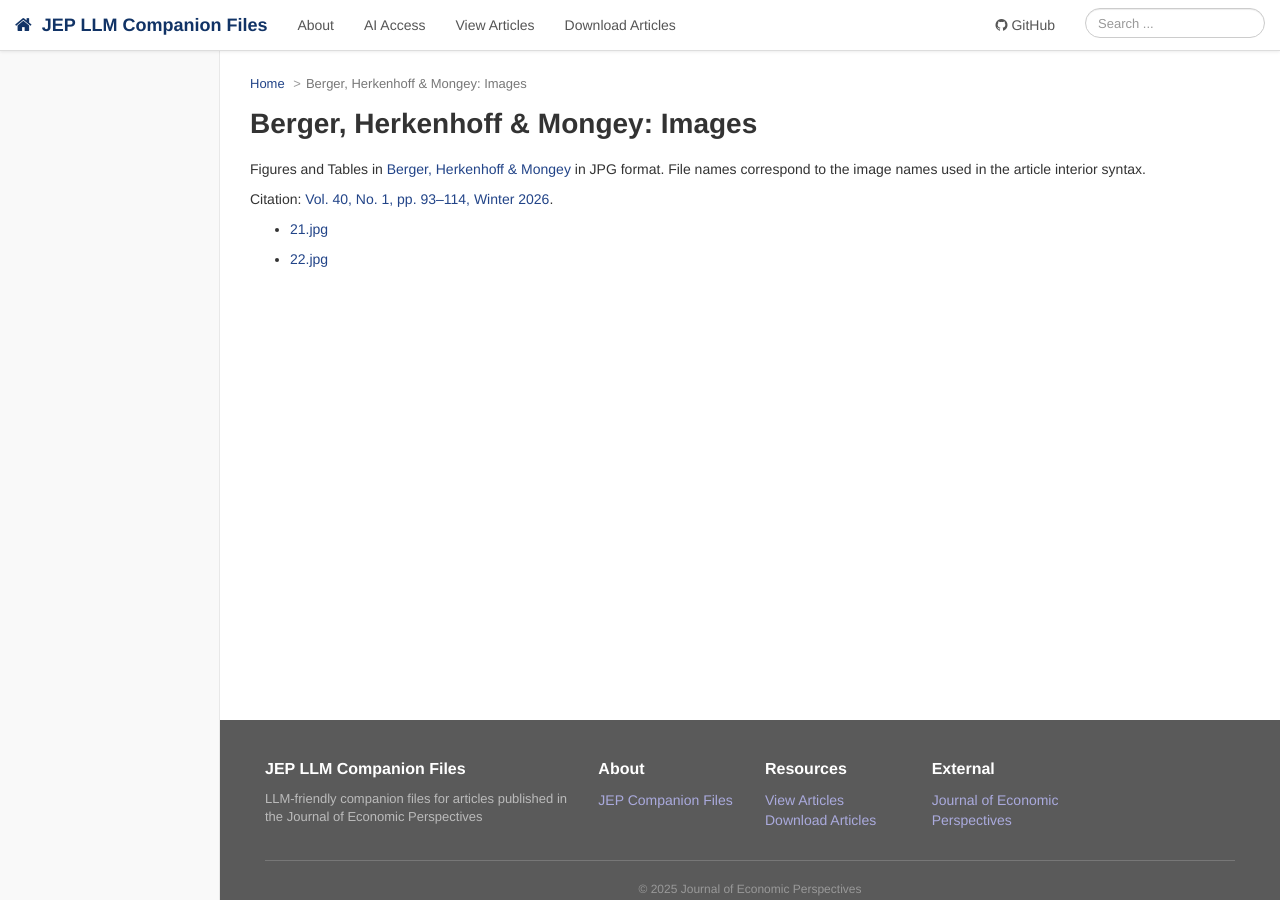
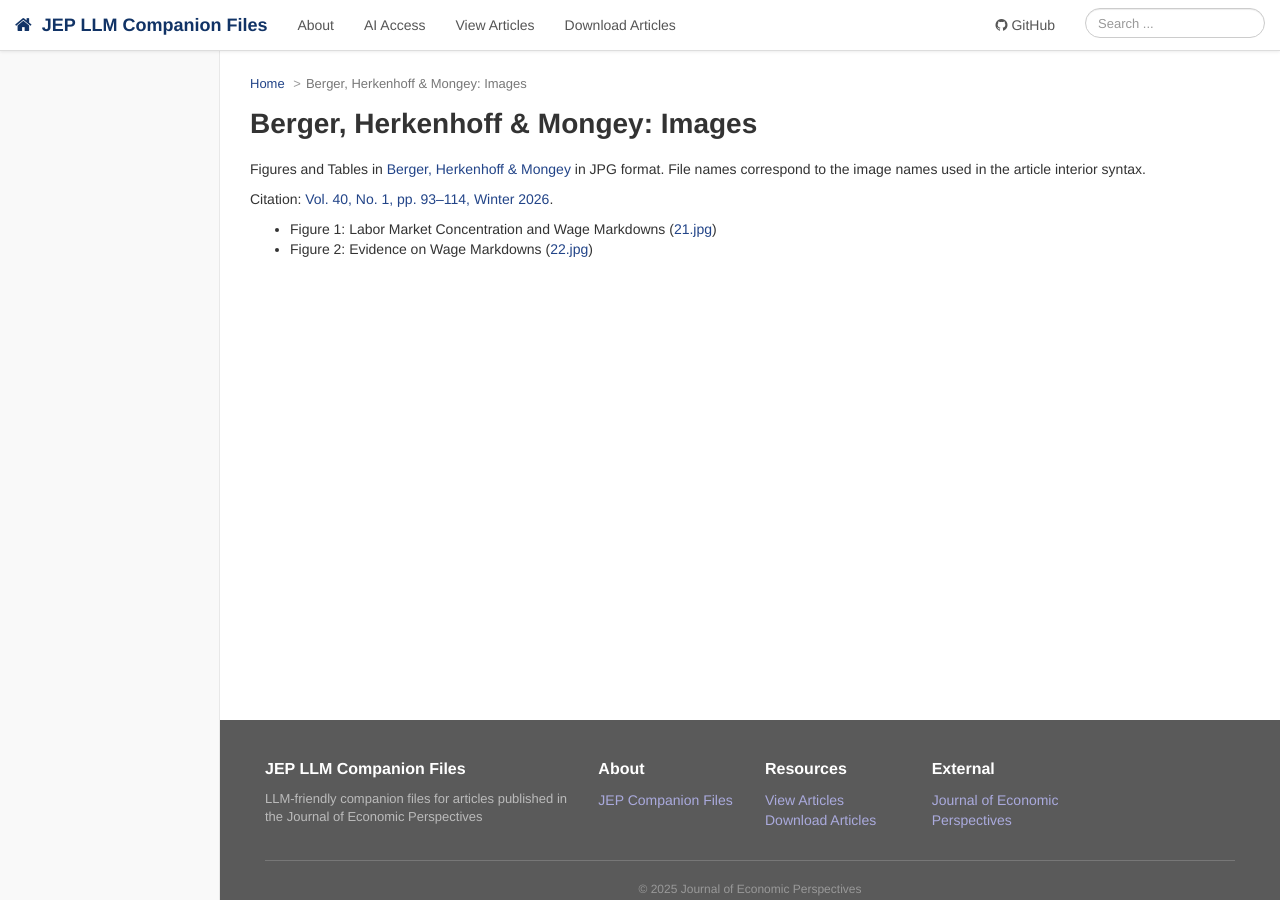
Before and after one commit to liegroup-dartmouth/working-aea-jep, a Jekyll site: the page built from papers/v40n1/berger-herkenhoff-mongey/image/index.md, in a window 1280 px wide and 900 px high. Built offline with Jekyll 4.4.1, drawn with Linux system fonts in a browser that asks for light colours.

Commit message:
Add index for jpg files in berger

```diff
--- a/papers/v40n1/berger-herkenhoff-mongey/image/index.md
+++ b/papers/v40n1/berger-herkenhoff-mongey/image/index.md
@@ -7,11 +7,5 @@ Figures and Tables in [Berger, Herkenhoff & Mongey]({{ site.baseurl }}/papers/v4
 
 Citation: [Vol. 40, No. 1, pp. 93–114, Winter 2026](https://doi.org/10.1257/jep.20251456).
 
-{% assign data_files = site.static_files | where_exp: "file", "file.path contains '/berger-herkenhoff-mongey/image/'" | sort: "name" %}
-{% if data_files.size == 0 %}
-No images were found.
-{% else %}
-{% for file in data_files %}
-- [{{ file.name }}]({{ site.baseurl }}{{ file.path }})
-{% endfor %}
-{% endif %}
+- Figure 1: Labor Market Concentration and Wage Markdowns ([21.jpg]({{ site.baseurl }}/papers/v40n1/berger-herkenhoff-mongey/image/21.jpg))
+- Figure 2: Evidence on Wage Markdowns ([22.jpg]({{ site.baseurl }}/papers/v40n1/berger-herkenhoff-mongey/image/22.jpg))
```
